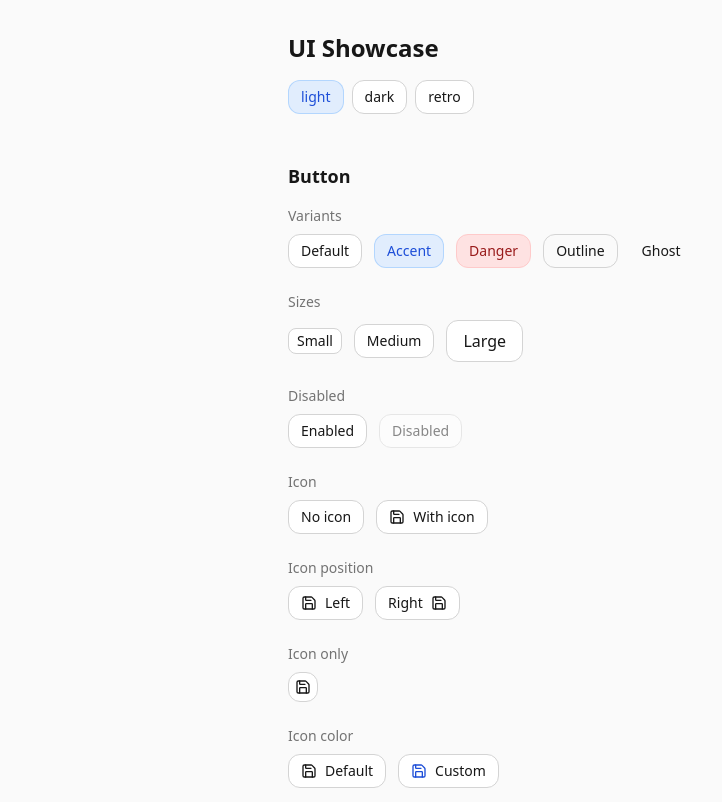
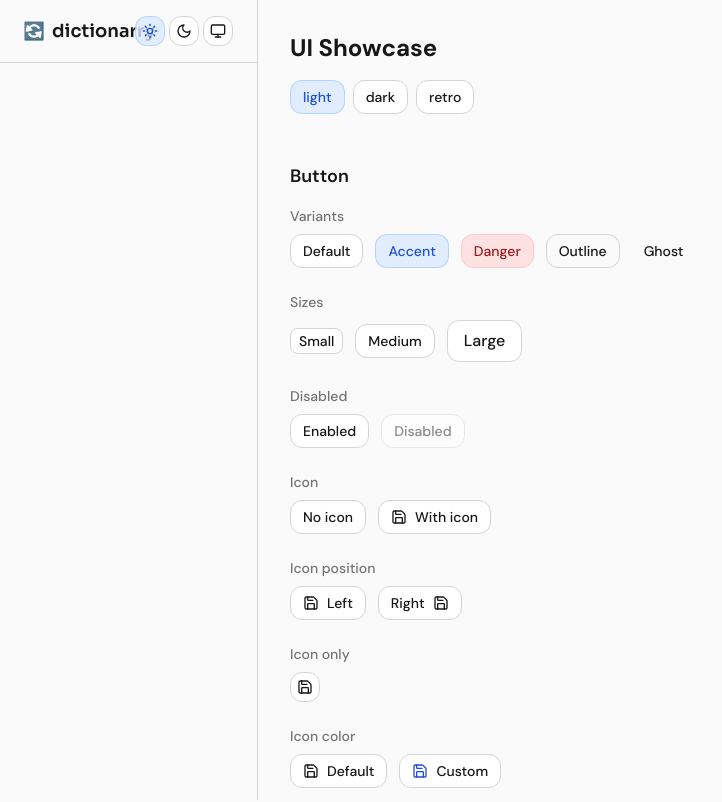
Before and after one commit to Dictionarry-Hub/website, a SvelteKit app: page /dev/ui in a window 1280 px wide. Shown: the top 802 px of the page, without its empty margins (0-722 px from the left). Built offline with nearby package versions, Linux system fonts and the light colour scheme.

Commit message:
feat: add layout grid, navbar, accent font token, and Google Fonts

```diff
--- a/src/app.html
+++ b/src/app.html
@@ -5,6 +5,16 @@
 		<meta
 			name="viewport"
 			content="width=device-width, initial-scale=1" />
+		<link
+			rel="preconnect"
+			href="https://fonts.googleapis.com" />
+		<link
+			rel="preconnect"
+			href="https://fonts.gstatic.com"
+			crossorigin />
+		<link
+			rel="stylesheet"
+			href="https://fonts.googleapis.com/css2?family=DM+Sans:ital,wght@0,400;0,500;0,600;0,700;1,400;1,500;1,600;1,700&family=Geist+Mono:wght@400;500;600;700&family=Sora:wght@400;500;600;700&display=swap" />
 		<link
 			rel="icon"
 			type="image/png"
--- a/src/routes/+layout.svelte
+++ b/src/routes/+layout.svelte
@@ -1,7 +1,11 @@
 <script lang="ts">
 	import './layout.css';
-	import { theme } from '$lib/client/ui/theme/theme.svelte';
+	import { theme, THEMES } from '$lib/client/ui/theme/theme.svelte';
+	import Button from '$lib/client/ui/button/Button.svelte';
+	import { Sun, Moon, Monitor } from '@lucide/svelte';
 	import { onMount } from 'svelte';
+
+	const themeIcons = { light: Sun, dark: Moon, retro: Monitor } as const;
 
 	let { children } = $props();
 
@@ -10,6 +14,30 @@
 	});
 </script>
 
-<div class="min-h-screen bg-bg font-sans text-text">
-	{@render children()}
+<div class="grid min-h-screen grid-cols-[1fr_6fr] bg-bg font-sans text-text">
+	<div class="sticky top-0 flex h-screen flex-col">
+		<!-- Navbar -->
+		<div class="flex items-center justify-between border-r border-b border-border px-6 py-4">
+			<div class="flex items-center gap-2">
+				<img src="/icon.png" alt="dictionarry" class="size-5" />
+				<span class="font-accent text-lg font-semibold">dictionarry</span>
+			</div>
+			<div class="flex gap-1">
+				{#each THEMES as t}
+					<Button
+						type="button"
+						size="md"
+						variant={theme.current === t ? 'accent' : 'default'}
+						icon={themeIcons[t]}
+						onclick={() => theme.set(t)} />
+				{/each}
+			</div>
+		</div>
+		<!-- Page nav -->
+		<div class="flex-1 border-r border-border px-6 py-4"></div>
+	</div>
+
+	<div>
+		{@render children()}
+	</div>
 </div>
--- a/src/routes/+page.svelte
+++ b/src/routes/+page.svelte
@@ -3,5 +3,3 @@
 </script>
 
 <SEO title="Dictionarry" />
-
-dictionarry
--- a/src/routes/dev/ui/+page.svelte
+++ b/src/routes/dev/ui/+page.svelte
@@ -15,7 +15,7 @@
 	"Sizes" shows all sizes at default variant (default).
 -->
 
-<div class="mx-auto max-w-3xl space-y-12 p-8 pb-48">
+<div class="max-w-3xl space-y-12 p-8 pb-48">
 	<header class="space-y-4">
 		<h1 class="text-2xl font-bold">UI Showcase</h1>
 		<div class="flex gap-2">
--- a/src/routes/layout.css
+++ b/src/routes/layout.css
@@ -66,6 +66,7 @@
 	/* Fonts */
 	--font-sans: var(--theme-font-sans);
 	--font-mono: var(--theme-font-mono);
+	--font-accent: var(--theme-font-accent);
 
 	/* Radii */
 	--radius-control-sm: var(--theme-radius-control-sm);
--- a/src/styles/themes/dark.css
+++ b/src/styles/themes/dark.css
@@ -1,6 +1,7 @@
 [data-theme='dark'] {
 	--theme-font-sans: 'DM Sans', ui-sans-serif, system-ui, sans-serif;
 	--theme-font-mono: 'Geist Mono', ui-monospace, monospace;
+	--theme-font-accent: 'Sora', sans-serif;
 
 	--theme-bg: #171717;
 	--theme-surface: rgb(38 38 38 / 0.5);
--- a/src/styles/themes/light.css
+++ b/src/styles/themes/light.css
@@ -1,6 +1,7 @@
 :root {
 	--theme-font-sans: 'DM Sans', ui-sans-serif, system-ui, sans-serif;
 	--theme-font-mono: 'Geist Mono', ui-monospace, monospace;
+	--theme-font-accent: 'Sora', sans-serif;
 
 	--theme-bg: #fafafa;
 	--theme-surface: #ffffff;
--- a/src/styles/themes/retro.css
+++ b/src/styles/themes/retro.css
@@ -1,6 +1,7 @@
 [data-theme='retro'] {
 	--theme-font-sans: Tahoma, 'MS Sans Serif', Arial, sans-serif;
 	--theme-font-mono: 'Courier New', Courier, monospace;
+	--theme-font-accent: 'Comic Sans MS', cursive;
 
 	--theme-bg: #c0c0c0;
 	--theme-surface: #d4d0c8;
```
